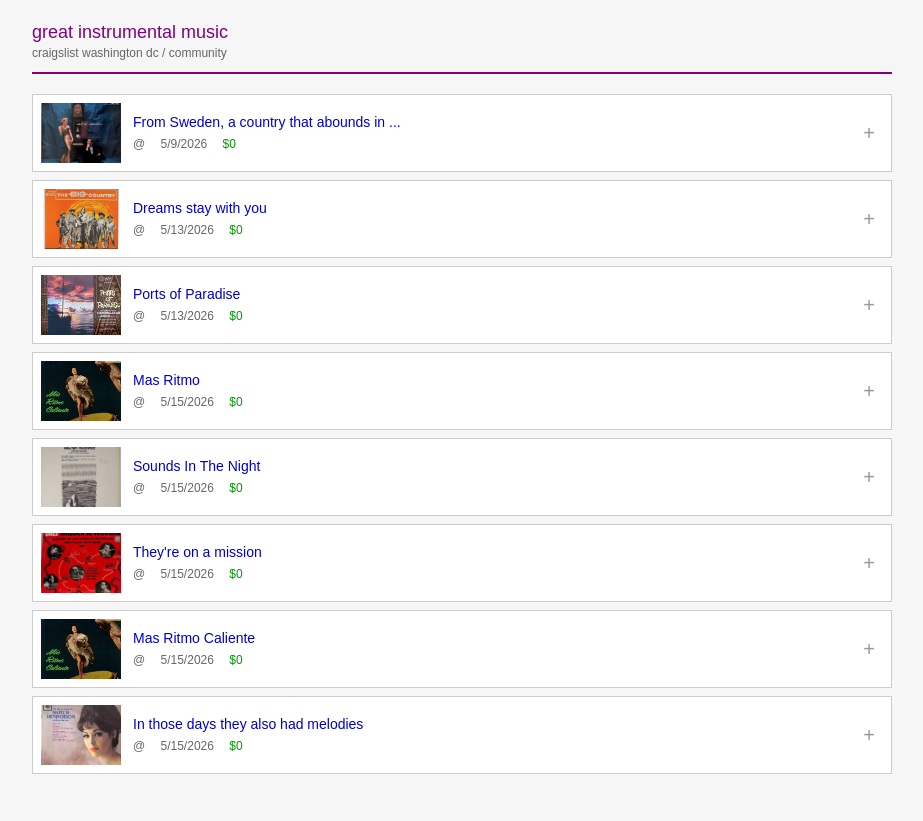
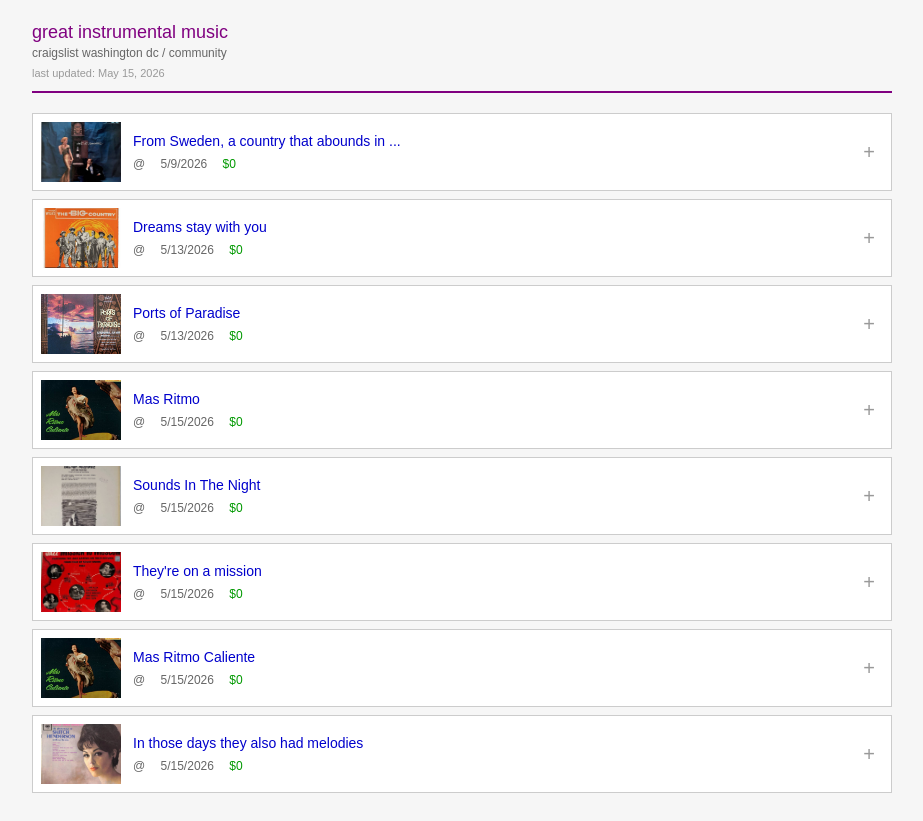
Before and after one commit to jpjamipark/great-instrumental-music, a website: page index.html in a window 1280 px wide. Shown: the whole page, without its empty margins (178-1101 px from the left). Drawn offline with Linux system fonts and the light colour scheme.

Commit message:
Add last updated date, linkify URLs, embed YouTube videos with lazy loading

```diff
--- a/index.html
+++ b/index.html
@@ -10,6 +10,7 @@
   <header>
     <h1>great instrumental music</h1>
     <p class="subtitle">craigslist washington dc / community</p>
+    <p class="last-updated" id="last-updated"></p>
   </header>
 
   <main id="posts"></main>
@@ -24,6 +25,16 @@
         container.innerHTML = '<p class="empty">No posts yet. Run the scraper first.</p>';
         return;
       }
+
+      // Show last updated date (most recent last_seen)
+      const lastUpdated = data.posts.reduce((latest, post) => {
+        const postDate = new Date(post.last_seen);
+        return postDate > latest ? postDate : latest;
+      }, new Date(0));
+      document.getElementById('last-updated').textContent =
+        'last updated: ' + lastUpdated.toLocaleDateString('en-US', {
+          year: 'numeric', month: 'short', day: 'numeric'
+        });
 
       data.posts.forEach(post => {
         const card = document.createElement('article');
@@ -51,12 +62,12 @@
             <span class="toggle">+</span>
           </div>
           <div class="post-details">
-            <p class="description">${escapeHtml(post.description)}</p>
             ${post.images.length > 0 ? `
               <div class="images">
                 ${post.images.map(img => `<img src="${img}" alt="">`).join('')}
               </div>
             ` : ''}
+            <div class="description">${linkify(post.description)}</div>
             <p class="post-link"><a href="${post.url}" target="_blank">view on craigslist</a></p>
             <p class="timestamps">
               first seen: ${new Date(post.first_seen).toLocaleString()}<br>
@@ -80,6 +91,29 @@
       return div.innerHTML;
     }
 
+    function linkify(text) {
+      // First escape HTML, then convert URLs to links or embeds
+      const escaped = escapeHtml(text);
+      const urlPattern = /(https?:\/\/[^\s<]+)/g;
+
+      return escaped.replace(urlPattern, (url) => {
+        // YouTube video: youtu.be/ID
+        const ytVideo = url.match(/youtu\.be\/([\w-]+)/);
+        if (ytVideo) {
+          return `<iframe width="640" height="360" src="https://www.youtube.com/embed/${ytVideo[1]}" frameborder="0" loading="lazy" allowfullscreen></iframe>`;
+        }
+
+        // YouTube playlist
+        const ytPlaylist = url.match(/youtube\.com\/playlist\?list=([\w-]+)/);
+        if (ytPlaylist) {
+          return `<iframe width="640" height="360" src="https://www.youtube.com/embed/videoseries?list=${ytPlaylist[1]}" frameborder="0" loading="lazy" allowfullscreen></iframe>`;
+        }
+
+        // Regular link
+        return `<a href="${url}" target="_blank">${url}</a>`;
+      });
+    }
+
     loadPosts();
   </script>
 </body>
--- a/style.css
+++ b/style.css
@@ -30,6 +30,12 @@ h1 {
 .subtitle {
   font-size: 12px;
   color: #666;
+}
+
+.last-updated {
+  font-size: 11px;
+  color: #999;
+  margin-top: 4px;
 }
 
 .empty {
@@ -135,6 +141,12 @@ h1 {
   line-height: 1.6;
 }
 
+.description a {
+  color: #00c;
+  word-break: break-all;
+}
+
+
 .images {
   display: flex;
   flex-wrap: wrap;
```
